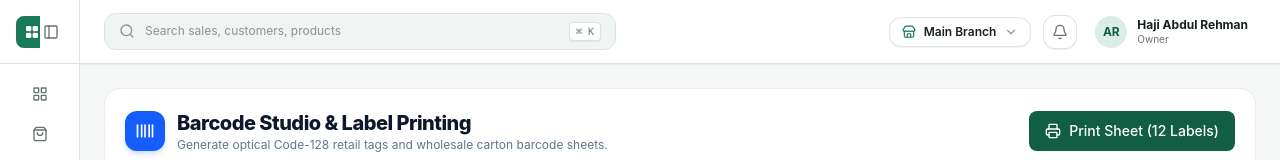
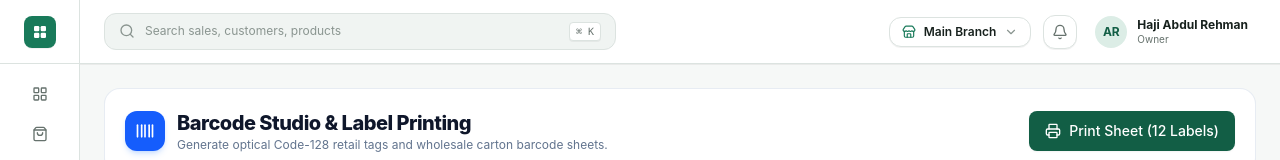
Before and after one commit to bakartechnology/cloth-pos-system, a Next.js app: page /barcodes in a window 1280 px wide. Both pictures are taken after a click on the button 223 px from the left and 31 px from the top of the page. Shown: the top 160 px of the page. Built offline with nearby package versions, Linux system fonts and the light colour scheme.

Commit message:
Initial commit

```diff
--- a/components/layout/Sidebar.tsx
+++ b/components/layout/Sidebar.tsx
@@ -301,14 +301,46 @@ export function Sidebar({ isMobileOpen, onMobileClose }: SidebarProps) {
     return (
       <div className="flex flex-col h-full bg-white text-[#17211D] border-r border-[#DCE3E0] select-none overscroll-contain">
         {/* Brand Header */}
-        <div className="flex items-center justify-between px-4 h-16 border-b border-[#DCE3E0] shrink-0">
+        <div
+          className={`flex items-center h-16 border-b border-[#DCE3E0] shrink-0 ${
+            collapsed ? 'justify-center px-2' : 'justify-between px-4'
+          }`}
+        >
+          {collapsed ? (
+            /* Collapsed state: Centered interactive logo button to expand sidebar */
+            <button
+              type="button"
+              onClick={toggleCollapse}
+              className="group relative flex items-center justify-center w-10 h-10 rounded-xl hover:bg-[#F0F4F2] transition-colors cursor-pointer"
+              title="Expand sidebar"
+              aria-label="Expand sidebar"
+            >
+              <div className="w-8 h-8 rounded-lg bg-[#197A5A] flex items-center justify-center text-white shadow-2xs group-hover:bg-[#125E45] transition-all">
+                {/* Brand icon in normal state */}
+                <svg
+                  className="w-4 h-4 fill-current transition-all group-hover:hidden"
+                  viewBox="0 0 24 24"
+                  xmlns="http://www.w3.org/2000/svg"
+                >
+                  <rect x="3" y="3" width="8" height="8" rx="2" />
+                  <rect x="13" y="3" width="8" height="8" rx="2" />
+                  <rect x="3" y="13" width="8" height="8" rx="2" />
+                  <rect x="13" y="13" width="8" height="8" rx="2" />
+                </svg>
+                {/* PanelLeft expand icon on hover */}
+                <PanelLeft className="w-4 h-4 hidden group-hover:block transition-all" />
+              </div>
+            </button>
+          ) : (
+            /* Expanded state: Brand link and collapse button */
+            <>
               <Link
                 href="/dashboard"
                 prefetch={false}
                 onClick={() => {
                   if (isMobileDrawer) onMobileClose();
                 }}
-            className="flex items-center gap-3 overflow-hidden group"
+                className="flex items-center gap-3 overflow-hidden group min-w-0"
               >
                 <div className="w-8 h-8 rounded-lg bg-[#197A5A] flex items-center justify-center text-white shadow-2xs shrink-0 group-hover:bg-[#125E45] transition-colors">
                   <svg
@@ -322,14 +354,12 @@ export function Sidebar({ isMobileOpen, onMobileClose }: SidebarProps) {
                     <rect x="13" y="13" width="8" height="8" rx="2" />
                   </svg>
                 </div>
-            {!collapsed && (
                 <div className="leading-tight truncate">
                   <div className="font-bold text-sm tracking-tight text-[#17211D]">
                     AL-NOOR FABRICS
                   </div>
                   <div className="text-[11px] text-[#66726D]">Cloth POS & Retail</div>
                 </div>
-            )}
               </Link>
 
               {/* Collapse button on desktop */}
@@ -337,11 +367,11 @@ export function Sidebar({ isMobileOpen, onMobileClose }: SidebarProps) {
                 <button
                   type="button"
                   onClick={toggleCollapse}
-              className="flex items-center justify-center w-8 h-8 rounded-lg text-[#66726D] hover:text-[#17211D] hover:bg-[#F0F4F2] transition-colors cursor-pointer"
-              title={collapsed ? 'Expand sidebar' : 'Collapse sidebar'}
-              aria-label={collapsed ? 'Expand sidebar' : 'Collapse sidebar'}
+                  className="flex items-center justify-center w-8 h-8 rounded-lg text-[#66726D] hover:text-[#17211D] hover:bg-[#F0F4F2] transition-colors cursor-pointer shrink-0"
+                  title="Collapse sidebar"
+                  aria-label="Collapse sidebar"
                 >
-              {collapsed ? <PanelLeft className="w-4 h-4" /> : <PanelLeftClose className="w-4 h-4" />}
+                  <PanelLeftClose className="w-4 h-4" />
                 </button>
               )}
 
@@ -350,11 +380,13 @@ export function Sidebar({ isMobileOpen, onMobileClose }: SidebarProps) {
                 <button
                   type="button"
                   onClick={onMobileClose}
-              className="flex items-center justify-center w-8 h-8 rounded-lg text-[#66726D] hover:text-[#17211D] hover:bg-[#F0F4F2] transition-colors cursor-pointer"
+                  className="flex items-center justify-center w-8 h-8 rounded-lg text-[#66726D] hover:text-[#17211D] hover:bg-[#F0F4F2] transition-colors cursor-pointer shrink-0"
                   aria-label="Close navigation menu"
                 >
                   <X className="w-5 h-5" />
                 </button>
+              )}
+            </>
           )}
         </div>
 
```
Lines whose indentation alone changed are shown as unchanged.
